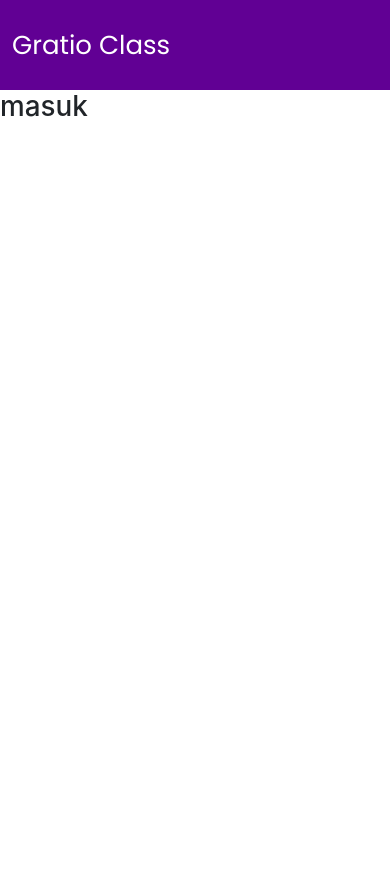
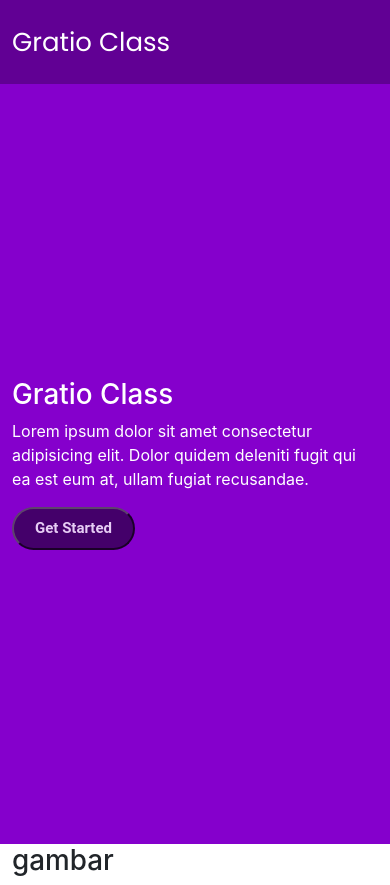
Before and after one commit to zulkarnaenfhr/GratioClass, a React (Create React App) app: page / in a window 390 px wide. Before the commit this address had no page. Before the commit the page ends 844 px from the top, so only its background shows below. Built offline with nearby package versions, Linux system fonts and the light colour scheme.

Commit message:
tambah section

```diff
--- a/public/index.html
+++ b/public/index.html
@@ -3,25 +3,22 @@
 
 <head>
     <!-- Required meta tags -->
-        <meta charset="utf-8"/>
-        <link rel="icon" href="%PUBLIC_URL%/favicon.ico"/>
-        <meta name="viewport" content="width=device-width, initial-scale=1"/>
-        <meta name="theme-color" content="#000000"/>
-        <meta name="description" content="Web site created using create-react-app"/>
-        <link rel="apple-touch-icon" href="%PUBLIC_URL%/logo192.png"/>
+    <meta charset="utf-8" />
+    <link rel="icon" href="%PUBLIC_URL%/favicon.ico" />
+    <meta name="viewport" content="width=device-width, initial-scale=1" />
+    <meta name="theme-color" content="#000000" />
+    <meta name="description" content="Web site created using create-react-app" />
+    <link rel="apple-touch-icon" href="%PUBLIC_URL%/logo192.png" />
     <!-- manifest.json provides metadata used when your web app is installed on a
         user's mobile device or desktop. See
         https://developers.google.com/web/fundamentals/web-app-manifest/ -->
-        <link rel="manifest" href="%PUBLIC_URL%/manifest.json"/>
+    <link rel="manifest" href="%PUBLIC_URL%/manifest.json" />
 
     <!-- Bootstrap CSS -->
-        <link
-            href="https://cdn.jsdelivr.net/npm/bootstrap@5.0.2/dist/css/bootstrap.min.css"
-            rel="stylesheet"
-            integrity="sha384-EVSTQN3/azprG1Anm3QDgpJLIm9Nao0Yz1ztcQTwFspd3yD65VohhpuuCOmLASjC"
-            crossorigin="anonymous">
+    <link href="https://cdn.jsdelivr.net/npm/bootstrap@5.0.2/dist/css/bootstrap.min.css" rel="stylesheet"
+        integrity="sha384-EVSTQN3/azprG1Anm3QDgpJLIm9Nao0Yz1ztcQTwFspd3yD65VohhpuuCOmLASjC" crossorigin="anonymous">
 
-        <title>Hello, world!</title>
+    <title>Gratio Class</title>
 </head>
 
 <body>
@@ -30,8 +27,7 @@
     <!-- Optional JavaScript; choose one of the two! -->
 
     <!-- Option 1: Bootstrap Bundle with Popper -->
-        <script
-            src="https://cdn.jsdelivr.net/npm/bootstrap@5.0.2/dist/js/bootstrap.bundle.min.js"
+    <script src="https://cdn.jsdelivr.net/npm/bootstrap@5.0.2/dist/js/bootstrap.bundle.min.js"
         integrity="sha384-MrcW6ZMFYlzcLA8Nl+NtUVF0sA7MsXsP1UyJoMp4YLEuNSfAP+JcXn/tWtIaxVXM"
         crossorigin="anonymous"></script>
 
--- a/src/Gratio-Class/Navbar/Navbar.css
+++ b/src/Gratio-Class/Gratio-Class.css
@@ -9,7 +9,7 @@
 }
 
 .navbar {
-    height: 90px;
+    height: 10vh;
     background-color: #610094;
 }
 
@@ -40,5 +40,5 @@
 }
 
 .nav-profile {
-    margin-left: 10rem;
+    margin-left: 35rem;
 }
--- a/src/Gratio-Class/Gratio-Class.jsx
+++ b/src/Gratio-Class/Gratio-Class.jsx
@@ -5,6 +5,7 @@ import GratioClassClass from "./GratioClass-Class/GratioClass-Class";
 import Event from "./GratioClass-Event/GratioClass-Event";
 import HomePage from "./GratioClass-Homepage/GratioClass-Homepage";
 import Showcase from "./GratioClass-Showcase/GratioClass-Showcase";
+import "./Gratio-Class.css";
 
 export default class GratioClass extends Component {
     render() {
@@ -21,7 +22,7 @@ export default class GratioClass extends Component {
                         <div class="collapse navbar-collapse" id="navbarNav">
                             <ul class="navbar-nav">
                                 <li class="nav-item">
-                                    <Link to="/HomePage">Home</Link>
+                                    <Link to="/">Home</Link>
                                 </li>
                                 <li class="nav-item">
                                     <Link to="/Class">Class</Link>
@@ -43,12 +44,11 @@ export default class GratioClass extends Component {
                     </div>
                 </nav>
                 <Routes>
-                    <Route path="/HomePage" element={<HomePage />} />
+                    <Route path="/" element={<HomePage />} />
                     <Route path="/Class" element={<GratioClassClass />} />
                     <Route path="/Showcase" element={<Showcase />} />
                     <Route path="/Event" element={<Event />} />
                 </Routes>
-                <h1>masuk</h1>
             </div>
         );
     }
--- /dev/null
+++ b/src/Gratio-Class/GratioClass-Homepage/GratioClass-Homepage-Section1/GratioClass-Homepage-Section1.css
@@ -0,0 +1,57 @@
+#sectionHomepage1 {
+    height: 90vh;
+    background-color: #8500cc;
+}
+
+#sectionHomepage1-LeftSide {
+    height: 90vh;
+    width: 100%;
+    display: flex;
+    justify-content: center;
+    align-items: center;
+}
+
+.sectionHomepage1-Brand {
+    color: white;
+}
+.sectionHomepage1-shortDesc {
+    color: white;
+}
+
+/* time to responsive  */
+@media only screen and (max-width: 1400px) {
+}
+@media only screen and (max-width: 995px) {
+}
+@media only screen and (max-width: 768px) {
+}
+@media only screen and (max-width: 586px) {
+}
+@media only screen and (max-width: 392px) {
+    .sectionHomepage1-Brand {
+        color: white;
+    }
+    .sectionHomepage1-button {
+        /* Primary/90 */
+        background: #350052;
+        opacity: 0.8;
+        border-radius: 36px;
+
+        /* Get Started */
+
+        position: static;
+        width: 123px;
+        height: 43px;
+        left: 30px;
+        top: 14.5px;
+
+        font-family: Roboto;
+        font-style: normal;
+        font-weight: bold;
+        font-size: 15px;
+        line-height: 23px;
+
+        color: #ffffff;
+    }
+}
+/* end of responsive  */
--- /dev/null
+++ b/src/Gratio-Class/GratioClass-Homepage/GratioClass-Homepage-Section1/GratioClass-Homepage-Section1.jsx
@@ -0,0 +1,31 @@
+import React, { Component } from "react";
+import "./GratioClass-Homepage-Section1.css";
+
+export default class GratioClassHomepageSection1 extends Component {
+    render() {
+        return (
+            <div id="sectionHomepage">
+                <div id="sectionHomepage1">
+                    <div className="container">
+                        <div className="row">
+                            <div className="col-md-6">
+                                <div id="sectionHomepage1-LeftSide">
+                                    <div>
+                                        <h1 className="sectionHomepage1-Brand">Gratio Class</h1>
+                                        <p className="sectionHomepage1-shortDesc">Lorem ipsum dolor sit amet consectetur adipisicing elit. Dolor quidem deleniti fugit qui ea est eum at, ullam fugiat recusandae.</p>
+                                        <button className="sectionHomepage1-button">Get Started</button>
+                                    </div>
+                                </div>
+                            </div>
+                            <div className="col-md-6">
+                                <div id="sectionHomepage1-RightSide">
+                                    <h1>gambar</h1>
+                                </div>
+                            </div>
+                        </div>
+                    </div>
+                </div>
+            </div>
+        );
+    }
+}
--- /dev/null
+++ b/src/Gratio-Class/GratioClass-Homepage/GratioClass-Homepage.css
@@ -0,0 +1,57 @@
+#sectionHomepage1 {
+    height: 90vh;
+    background-color: #8500cc;
+}
+
+#sectionHomepage1-LeftSide {
+    height: 90vh;
+    width: 100%;
+    display: flex;
+    justify-content: center;
+    align-items: center;
+}
+
+.sectionHomepage1-Brand {
+    color: white;
+}
+.sectionHomepage1-shortDesc {
+    color: white;
+}
+
+/* time to responsive  */
+@media only screen and (max-width: 1400px) {
+}
+@media only screen and (max-width: 995px) {
+}
+@media only screen and (max-width: 768px) {
+}
+@media only screen and (max-width: 586px) {
+}
+@media only screen and (max-width: 392px) {
+    .sectionHomepage1-Brand {
+        color: white;
+    }
+    .sectionHomepage1-button {
+        /* Primary/90 */
+        background: #350052;
+        opacity: 0.8;
+        border-radius: 36px;
+
+        /* Get Started */
+
+        position: static;
+        width: 123px;
+        height: 43px;
+        left: 30px;
+        top: 14.5px;
+
+        font-family: Roboto;
+        font-style: normal;
+        font-weight: bold;
+        font-size: 15px;
+        line-height: 23px;
+
+        color: #ffffff;
+    }
+}
+/* end of responsive  */
--- a/src/Gratio-Class/GratioClass-Homepage/GratioClass-Homepage.jsx
+++ b/src/Gratio-Class/GratioClass-Homepage/GratioClass-Homepage.jsx
@@ -1,15 +1,9 @@
 import React, { Component } from "react";
-import Navbar from "../Navbar/Navbar";
+import GratioClassHomepageSection1 from "./GratioClass-Homepage-Section1/GratioClass-Homepage-Section1";
 
 class HomePage extends Component {
     render() {
-        return (
-            <div>
-                {/* <Navbar /> */}
-                <h1>Halo Semuanya</h1>
-                <p>Masuk ke bagian homepage</p>
-            </div>
-        );
+        return <GratioClassHomepageSection1 />;
     }
 }
 
--- a/src/Gratio-Class/Navbar/Navbar.jsx
+++ /dev/null
@@ -1,56 +0,0 @@
-import React, { Component } from "react";
-import "./Navbar.css";
-
-class Navbar extends Component {
-    render() {
-        return (
-            <nav class="navbar navbar-expand-lg ">
-                <div class="container">
-                    <a class="GratioBrand" href="#">
-                        Gratio Class
-                    </a>
-                    <button class="navbar-toggler" type="button" data-bs-toggle="collapse" data-bs-target="#navbarNav" aria-controls="navbarNav" aria-expanded="false" aria-label="Toggle navigation">
-                        <span class="navbar-toggler-icon"></span>
-                    </button>
-                    <div class="collapse navbar-collapse" id="navbarNav">
-                        <ul class="navbar-nav">
-                            <li class="nav-item">
-                                <a class="nav-link active" aria-current="page" href="#">
-                                    Home
-                                </a>
-                            </li>
-                            <li class="nav-item">
-                                <a class="nav-link active" aria-current="page" href="#">
-                                    Class
-                                </a>
-                            </li>
-                            <li class="nav-item">
-                                <a class="nav-link active" aria-current="page" href="#">
-                                    SnowCase
-                                </a>
-                            </li>
-                            <li class="nav-item">
-                                <a class="nav-link active" aria-current="page" href="#">
-                                    Event
-                                </a>
-                            </li>
-                            <li class="nav-item">
-                                <a class="nav-link active" aria-current="page" href="#">
-                                    About Us
-                                </a>
-                            </li>
-                            <li class="nav-profile">
-                                <a class="nav-link active" aria-current="page" href="https://i.ibb.co/4Z62d4g/anime-rascal-does-not-dream-of-bunny-girl-senpai-blue-eyes-grey-hair-mai-sakurajima-hd-wallpaper-pre.jpg">
-                                    <img src="https://i.ibb.co/4Z62d4g/anime-rascal-does-not-dream-of-bunny-girl-senpai-blue-eyes-grey-hair-mai-sakurajima-hd-wallpaper-pre.jpg" alt="" />
-                                </a>
-                            </li>
-                        </ul>
-                    </div>
-                    <img src="" alt="" />
-                </div>
-            </nav>
-        );
-    }
-}
-
-export default Navbar;
```
Also changed, not shown: public/breakpoints Temp.css (added, +12 -0 lines), src/Gratio-Class/GratioClass-Homepage/GratioClass-Homepage-Section2/GratioClass-Homepage-Section2.css (added), src/Gratio-Class/GratioClass-Homepage/GratioClass-Homepage-Section2/GratioClass-Homepage-Section2.jsx (added). Lines whose indentation alone changed are shown as unchanged.
